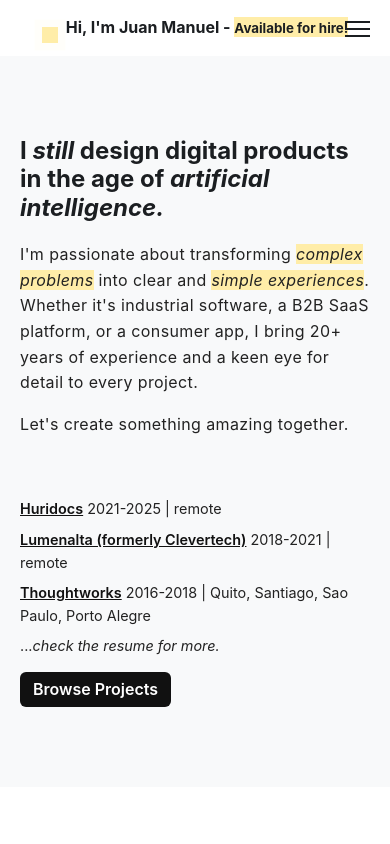
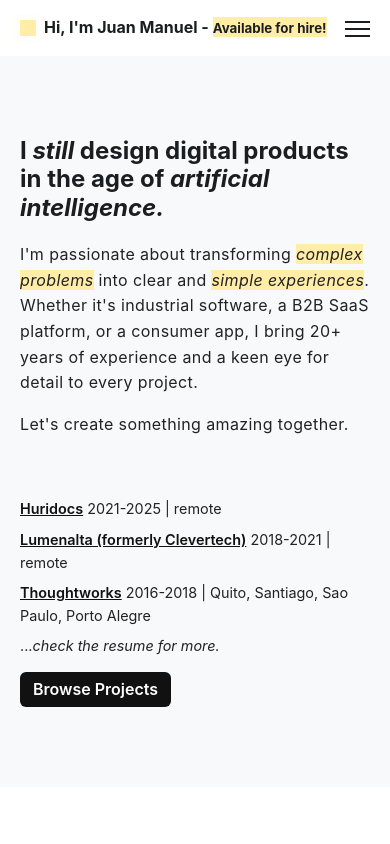
Before and after one commit to juanmnl/website-2025, a website: page index.html in a window 390 px wide. Shown: the top 844 px of the page. Drawn offline with Linux system fonts and the light colour scheme.

Commit message:
Fix header on mobile

```diff
--- a/assets/css/style.css
+++ b/assets/css/style.css
@@ -692,12 +692,11 @@ footer p {
     }
     header .container {
         flex-wrap: wrap;
-        justify-content: center;
         text-align: center;
+        margin-bottom: 15px
     }
     .logo {
         width: 100%;
-        margin-bottom: 15px;
     }
 
     nav ul {
```
